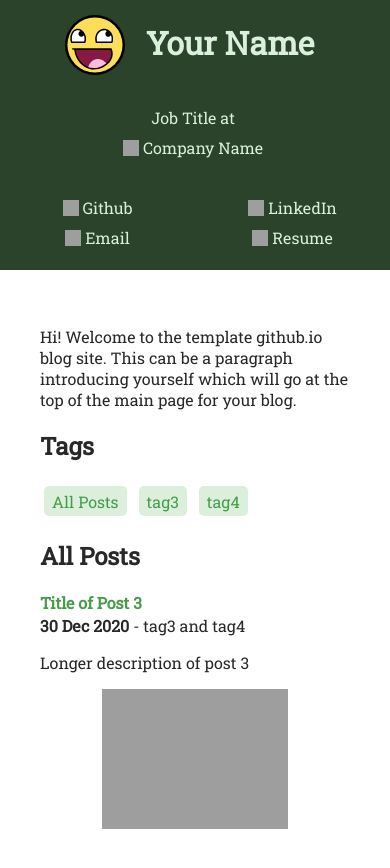
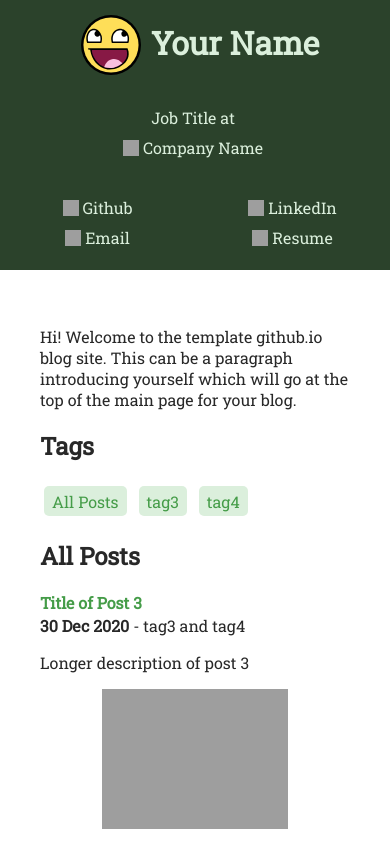
Before and after one commit to brendanhasz/github-io-blog-template, a Jekyll site: the page built from index.html, in a window 390 px wide. Shown: the top 868 px of the page. Built offline with Jekyll 4.4.1, drawn with Linux system fonts in a browser that asks for light colours.

Commit message:
Fix name box for small screenwidth

```diff
--- a/_layouts/default.html
+++ b/_layouts/default.html
@@ -115,13 +115,13 @@
 
         <!-- Name -->
         <div class="small_header_box">
-          <div style="margin:0 auto;width:270px;">
-            <div style="float:left;width:70px">
+          <div class="name_header_box">
+            <div class="name_header_img">
               <a href="{{ "/" | absolute_url }}">
                 <img src="{{ site.logo }}" alt="Logo" height="60">
               </a>
             </div>
-            <div style="float:left;width:200px;position:relative;bottom:15px;">
+            <div class="name_header_name">
               <h1><a href="{{ "/" | absolute_url }}">{{ site.name }}</a></h1>
             </div>
           </div>
--- a/assets/css/main.css
+++ b/assets/css/main.css
@@ -77,11 +77,39 @@ body{
 .small_header_box {
   height:60px;
   flex:1;
-  min-width:270px;
+  min-width:280px;
   margin: 15px 0 15px 0;
 }
 
-.language-python .language-matlab .language-r {
+.name_header_box {
+  display: inline-block;
+  margin: 0 auto;
+}
+
+.name_header_img {
+  float: left;
+  width: 80px;
+}
+
+.name_header_name {
+  float: left;
+  position: relative;
+  bottom: 15px;
+}
+
+.language-python.highlighter-rouge {
+  background-color: #eee;
+  padding: 1px 10px;
+  border-radius: 8px;
+}
+
+.language-matlab.highlighter-rouge {
+  background-color: #eee;
+  padding: 1px 10px;
+  border-radius: 8px;
+}
+
+.language-r.highlighter-rouge {
   background-color: #eee;
   padding: 1px 10px;
   border-radius: 8px;
@@ -125,11 +153,11 @@ body{
   color: #{{ site.colors.header_link_hover }};
 }
 
-a {
+.content a {
   color: #{{ site.colors.links }};
 }
 
-a:visited {
+.content a:visited {
   color: #{{ site.colors.links_visited }};
 }
 
```
